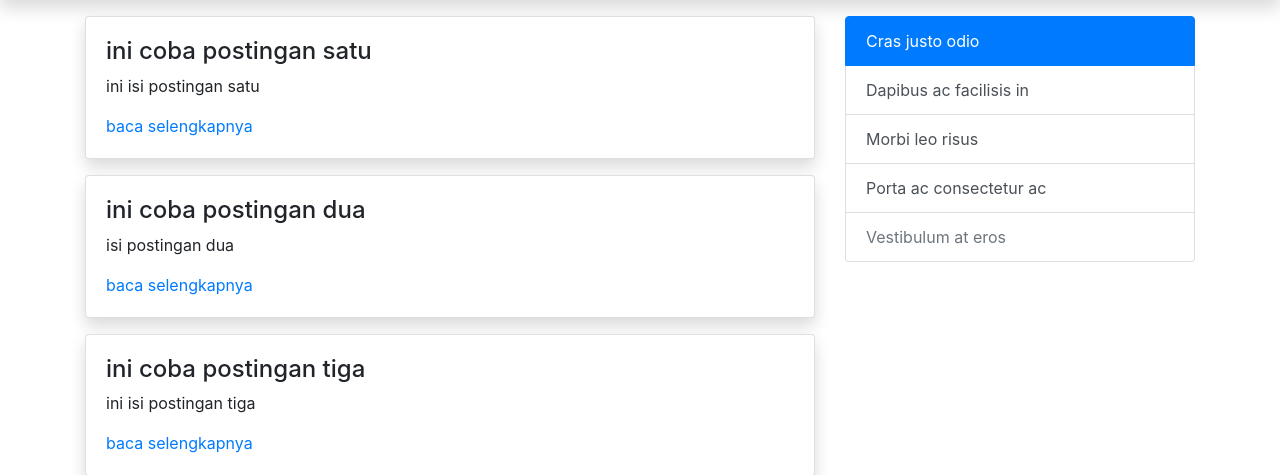
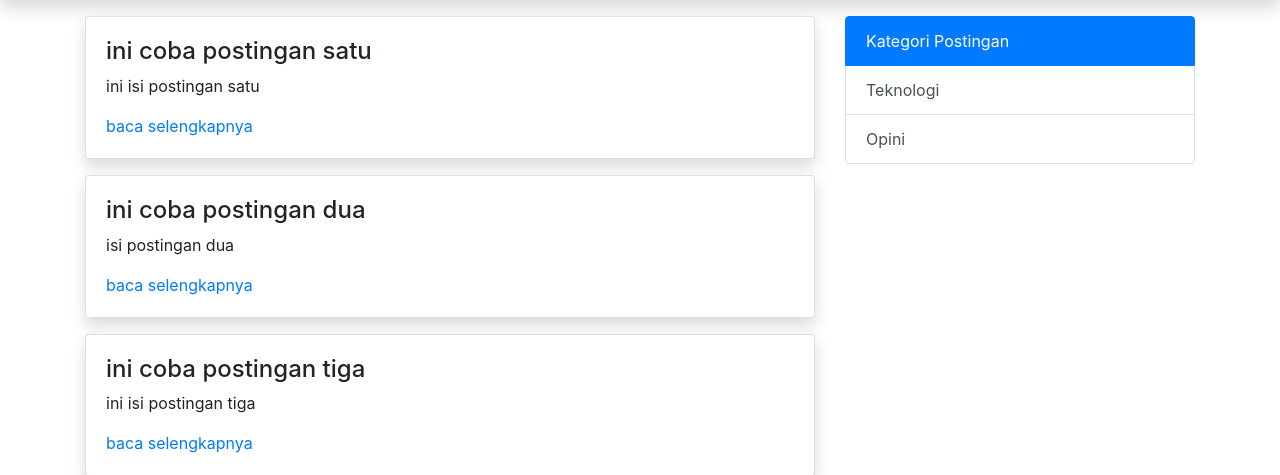
Before and after one commit to aloneinthe-dark/codeigniter-blog, a CodeIgniter app: page /codeigniter-blog/ in a window 1280 px wide. Shown: the part 56-531 px from the top of the page. Run offline with CodeIgniter, Linux system fonts and the light colour scheme; data comes from the database, SQL or seed files in the repository; some libraries are stand-ins or nearby versions.

Commit message:
add kategori to view index

```diff
--- a/application/controllers/Blog.php
+++ b/application/controllers/Blog.php
@@ -13,6 +13,7 @@ class Blog extends CI_Controller{
 	public function index()
 	{
 		$data['postingan'] = $this->blog->get();
+		$data['kategori'] = $this->blog->getAllCategory();
 		$this->load->view('templates/blog-header');
 		$this->load->view('blog/index', $data);
 		$this->load->view('templates/blog-footer');
--- a/application/models/M_blog.php
+++ b/application/models/M_blog.php
@@ -18,4 +18,9 @@ class M_blog extends CI_Model{
 		return $this->db->get_where('tbl_kategori', ['id' => $id])->row_array();
 	}
 
+	public function getAllCategory()
+	{
+		return $this->db->get('tbl_kategori')->result_array();
+	}
+
 }
--- a/application/views/blog/index.php
+++ b/application/views/blog/index.php
@@ -25,12 +25,11 @@
   <div class="col-md-4 col-lg-4 col-sm-4">
     <div class="list-group mt-3">
       <a href="#" class="list-group-item list-group-item-action active">
-        Cras justo odio
+        Kategori Postingan
       </a>
-      <a href="#" class="list-group-item list-group-item-action">Dapibus ac facilisis in</a>
-      <a href="#" class="list-group-item list-group-item-action">Morbi leo risus</a>
-      <a href="#" class="list-group-item list-group-item-action">Porta ac consectetur ac</a>
-      <a href="#" class="list-group-item list-group-item-action disabled" tabindex="-1" aria-disabled="true">Vestibulum at eros</a>
+      <?php foreach($kategori as $data): ?>
+        <a href="#" class="list-group-item list-group-item-action"><?= $data['nama_kategori'] ?></a>
+      <?php endforeach; ?>
     </div>
   </div>
 </div>
```
